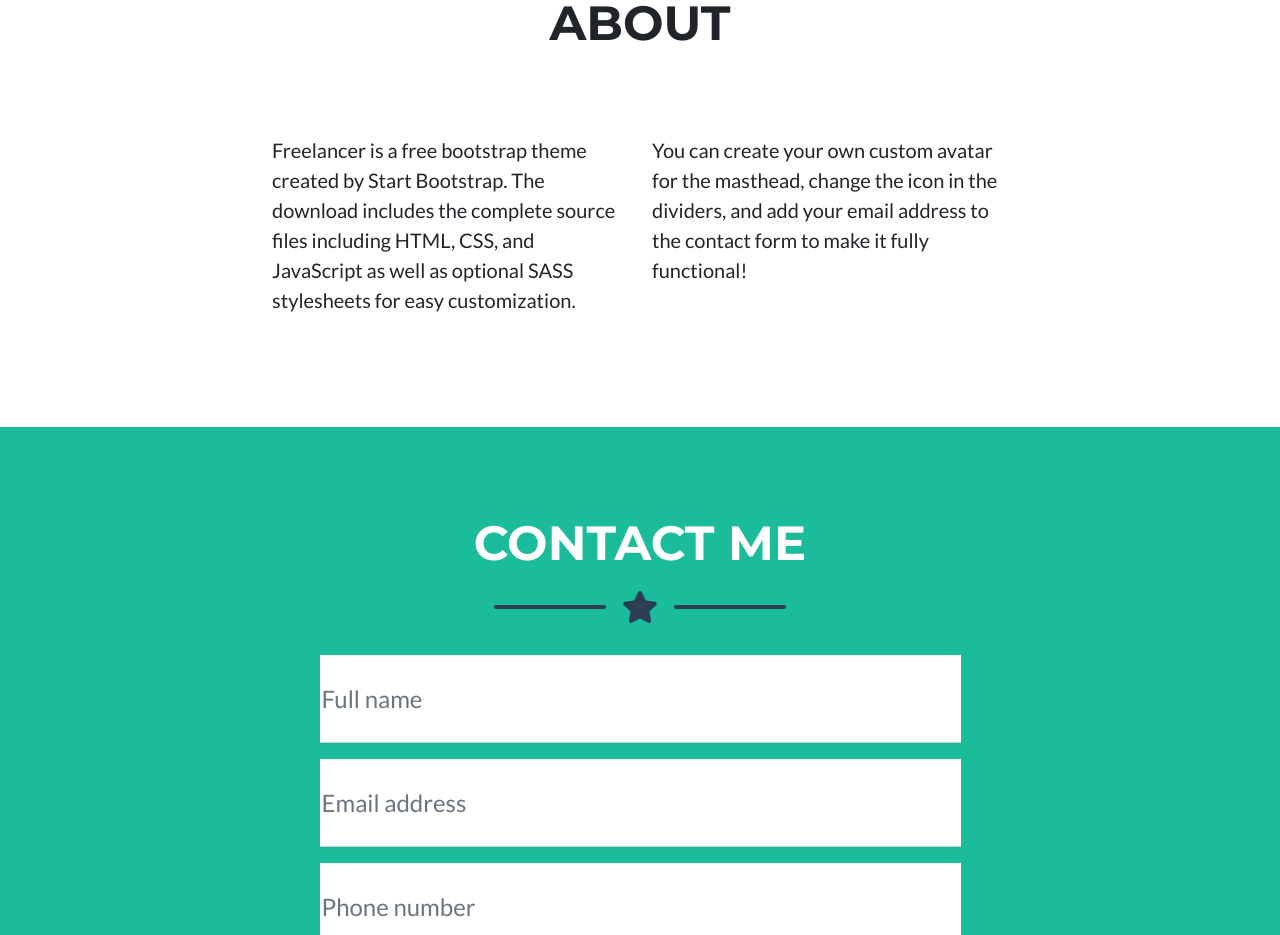
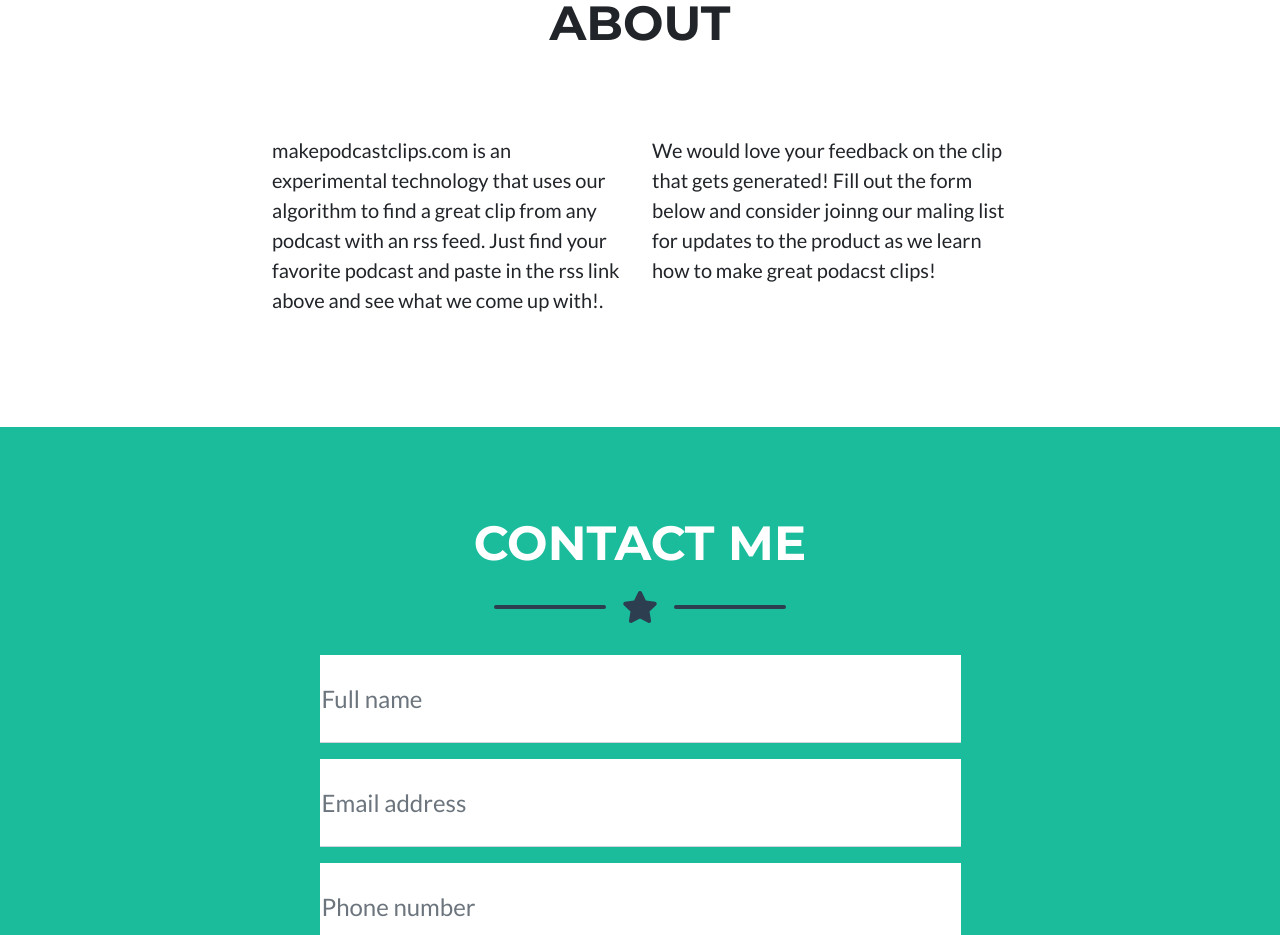
Before and after one commit to 9dcw/makepodcastclips, a website: page index.html in a window 1280 px wide. Shown: the part 925-1860 px from the top of the page. Drawn offline with nearby package versions, Linux system fonts and the light colour scheme.

Commit message:
text ofr about us

```diff
--- a/index.html
+++ b/index.html
@@ -73,8 +73,8 @@
                 </div>
                 <!-- About Section Content-->
                 <div class="row">
-                    <div class="col-lg-4 ms-auto"><p class="lead">Freelancer is a free bootstrap theme created by Start Bootstrap. The download includes the complete source files including HTML, CSS, and JavaScript as well as optional SASS stylesheets for easy customization.</p></div>
-                    <div class="col-lg-4 me-auto"><p class="lead">You can create your own custom avatar for the masthead, change the icon in the dividers, and add your email address to the contact form to make it fully functional!</p></div>
+                    <div class="col-lg-4 ms-auto"><p class="lead">makepodcastclips.com is an experimental technology that uses our algorithm to find a great clip from any podcast with an rss feed. Just find your favorite podcast and paste in the rss link above and see what we come up with!.</p></div>
+                    <div class="col-lg-4 me-auto"><p class="lead">We would love your feedback on the clip that gets generated! Fill out the form below and consider joinng our maling list for updates to the product as we learn how to make great podacst clips!</p></div>
                 </div>
             </div>
         </section>
```
